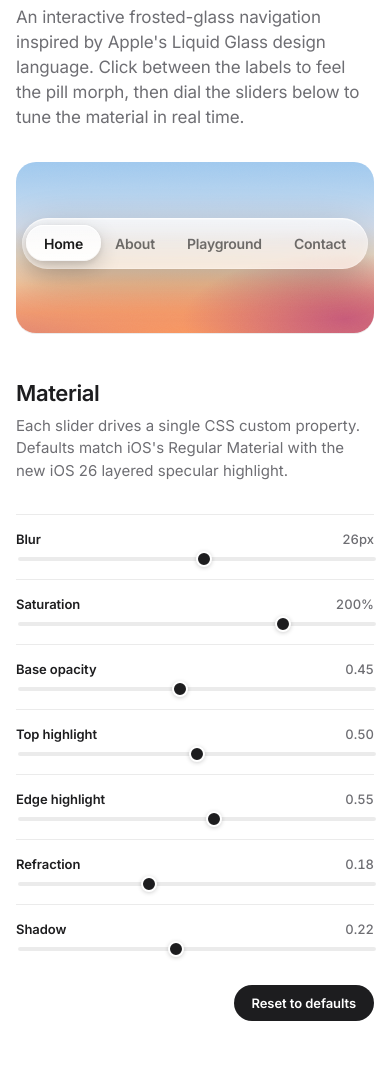
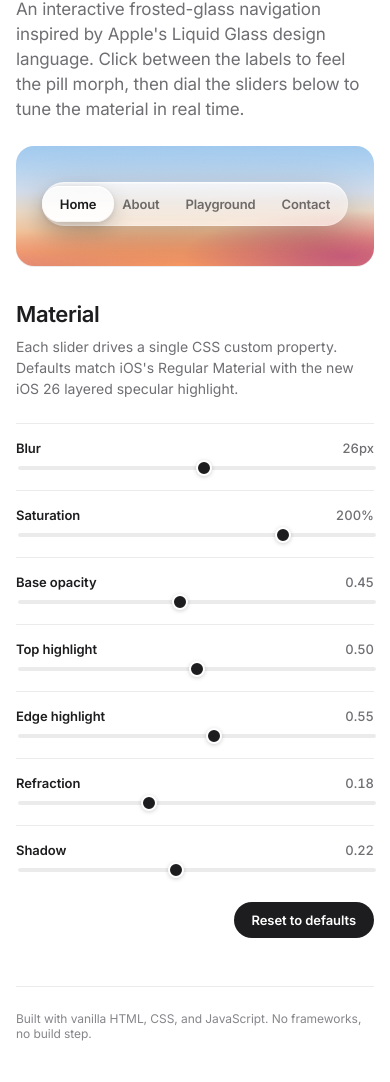
Before and after one commit to thomasmccluskey/liquid-glass-nav, a plain HTML site: page index.html in a window 390 px wide. Shown: the part 163-1245 px from the top of the page. Drawn offline with Linux system fonts and the light colour scheme.

Commit message:
Tighten mobile layout — desktop unchanged
The mobile layout was floating the nav inside an oversized gradient
card with too much padding for narrow viewports. Tighter padding on
the stage, smaller nav item sizing, reduced controls section rhythm,
and a second breakpoint at 380px for very narrow phones. Desktop
styles are untouched — all changes scoped to the existing 540px
media query plus a new <=380px one.

Co-Authored-By: Claude Opus 4.7 <noreply@anthropic.com>

```diff
--- a/index.html
+++ b/index.html
@@ -322,10 +322,45 @@
 
   @media (max-width: 540px) {
     main { padding: 0 16px; }
-    .hero { padding: 40px 0 32px; }
-    .stage { border-radius: 20px; padding: 56px 16px 64px; }
-    .controls { grid-template-columns: 1fr; gap: 16px; }
-    .nav-glass__item { padding: 9px 14px; }
+
+    /* Hero — tighter rhythm on mobile */
+    .hero { padding: 32px 0 24px; }
+
+    /* Stage — much tighter padding so the nav doesn't float in a sea
+       of empty gradient. Also reduce border radius and add subtle
+       gap below to separate from the controls section. */
+    .stage {
+      border-radius: 18px;
+      padding: 36px 14px 40px;
+    }
+
+    /* Glass nav — slightly smaller so it fits snugly inside the
+       narrower stage without crowding the edges */
+    .nav-glass { padding: 6px; gap: 2px; }
+    .nav-glass__item {
+      padding: 8px 12px;
+      font-size: 13px;
+      letter-spacing: -0.15px;
+    }
+
+    /* Controls — single column already collapses; tighten spacing */
+    .controls-section { padding: 36px 0 48px; }
+    .controls-section h2 { font-size: 22px; }
+    .controls-section .section-sub {
+      font-size: 14px;
+      margin-bottom: 24px;
+    }
+    .controls { grid-template-columns: 1fr; gap: 18px; }
+    .controls-footer { padding-top: 24px; margin-top: 4px; }
+
+    /* Footer — tighter */
+    footer { padding: 24px 0 36px; }
+  }
+
+  /* Very narrow viewports — keep things from feeling cramped */
+  @media (max-width: 380px) {
+    .nav-glass__item { padding: 7px 10px; font-size: 12.5px; }
+    .stage { padding: 32px 12px 36px; }
   }
 </style>
 </head>
```
